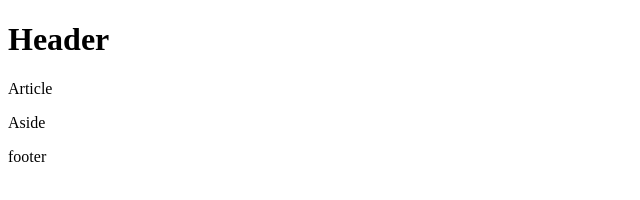
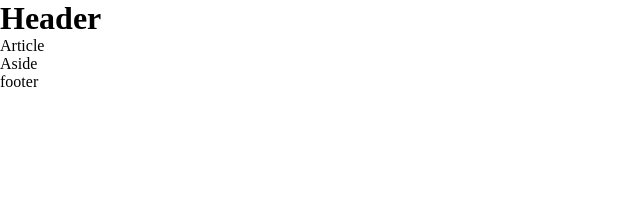
Before and after one commit to jsguerra/css-grid-layout, a plain HTML site: page index.html in a window 1280 px wide. Shown: the whole page, without its empty margins (0-640 px from the left). Drawn offline with Linux system fonts and the light colour scheme.

Commit message:
added classes

```diff
--- a/index.html
+++ b/index.html
@@ -4,21 +4,22 @@
   <meta charset="UTF-8">
   <meta name="viewport" content="width=device-width, initial-scale=1.0">
   <title>CSS Grid by Example</title>
+  <link rel="stylesheet" href="./style.css">
 </head>
 <body>
   <div class="grid">
-    <header>
+    <header class="site-header">
       <h1>Header</h1>
     </header>
-    <main>
+    <main class="main">
       <article>
         <p>Article</p>
       </article>
     </main>
-    <aside>
+    <aside class="sidebar">
       <p>Aside</p>
     </aside>
-    <footer>
+    <footer class="site-footer">
       <p>footer</p>
     </footer>
   </div>
```
